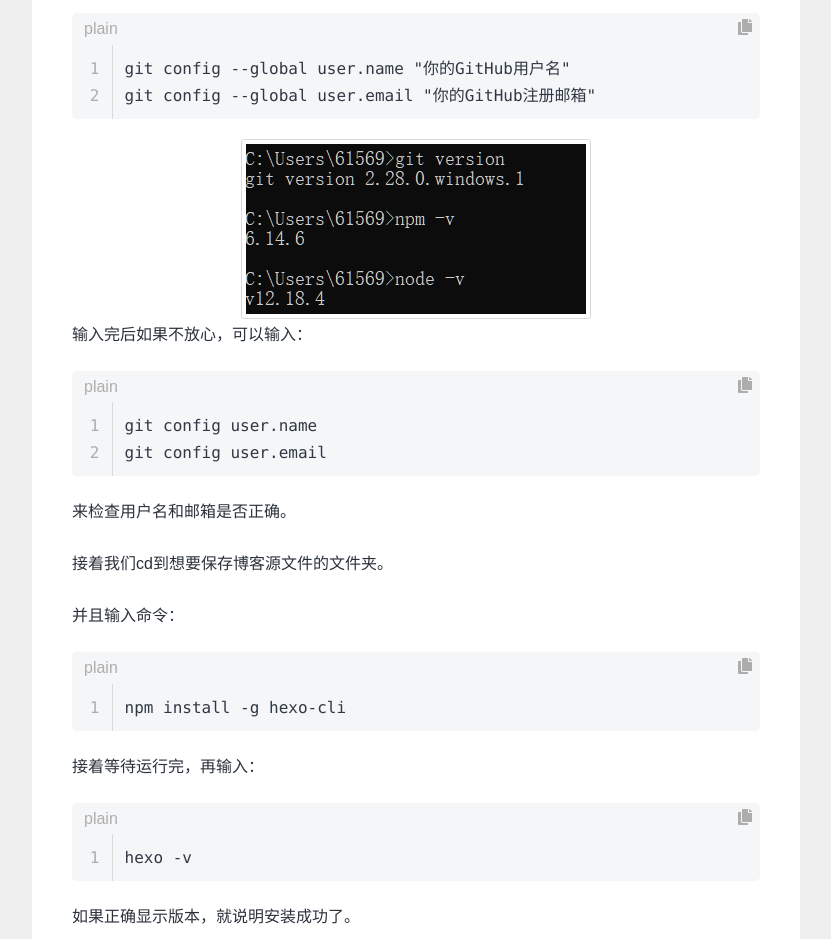
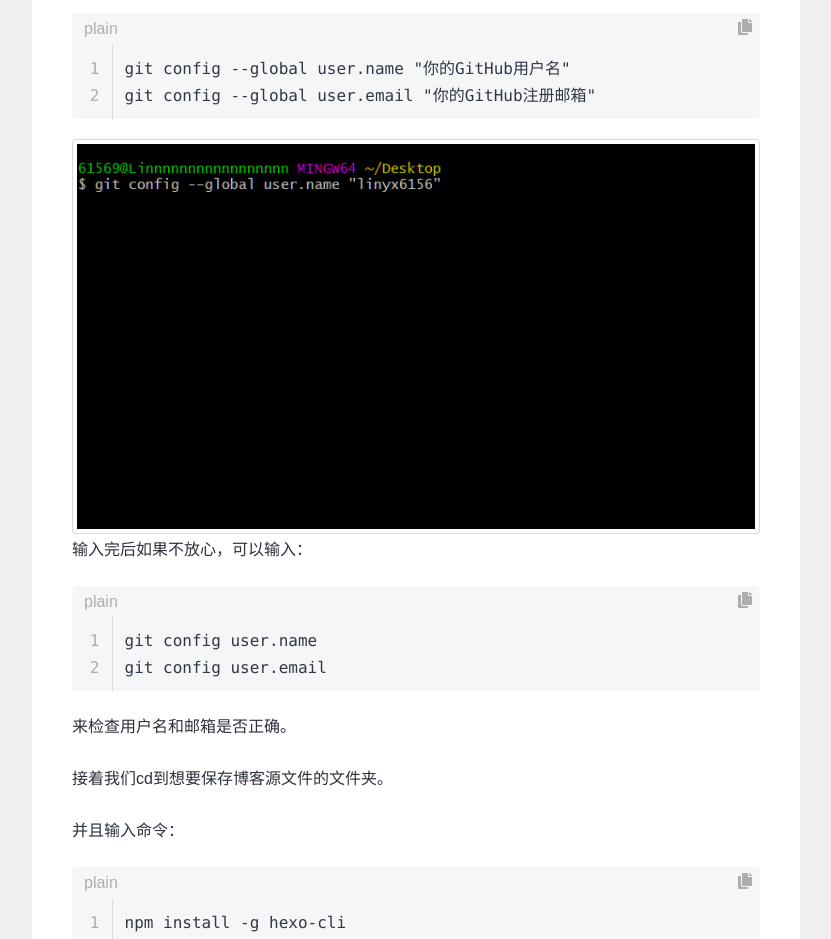
Before and after one commit to Linyxxxxx/linyxxxxx.github.io, a plain HTML site: page 2020/09/28/从零开始的个人博客-1/index.html in a window 1280 px wide. Shown: the part 2780-3719 px from the top of the page, without its empty margins (389-1220 px from the left). Drawn offline with nearby package versions, Linux system fonts and the light colour scheme; some packages are replaced by stand-ins of ours; a script that the page names is missing.

Commit message:
Site updated: 2020-09-29 21:39:33

```diff
--- a/2020/09/28/从零开始的个人博客-1/index.html
+++ b/2020/09/28/从零开始的个人博客-1/index.html
@@ -9,14 +9,14 @@
 <meta property="og:image" content="https://linyxxxxx.github.io/2020/09/28/%E4%BB%8E%E9%9B%B6%E5%BC%80%E5%A7%8B%E7%9A%84%E4%B8%AA%E4%BA%BA%E5%8D%9A%E5%AE%A2-1/github2.png">
 <meta property="og:image" content="https://linyxxxxx.github.io/2020/09/28/%E4%BB%8E%E9%9B%B6%E5%BC%80%E5%A7%8B%E7%9A%84%E4%B8%AA%E4%BA%BA%E5%8D%9A%E5%AE%A2-1/github3.png">
 <meta property="og:image" content="https://linyxxxxx.github.io/2020/09/28/%E4%BB%8E%E9%9B%B6%E5%BC%80%E5%A7%8B%E7%9A%84%E4%B8%AA%E4%BA%BA%E5%8D%9A%E5%AE%A2-1/hexo1.png">
-<meta property="og:image" content="https://linyxxxxx.github.io/2020/09/28/%E4%BB%8E%E9%9B%B6%E5%BC%80%E5%A7%8B%E7%9A%84%E4%B8%AA%E4%BA%BA%E5%8D%9A%E5%AE%A2-1/hexo1.png">
+<meta property="og:image" content="https://linyxxxxx.github.io/2020/09/28/%E4%BB%8E%E9%9B%B6%E5%BC%80%E5%A7%8B%E7%9A%84%E4%B8%AA%E4%BA%BA%E5%8D%9A%E5%AE%A2-1/hexo7.png">
 <meta property="og:image" content="https://linyxxxxx.github.io/2020/09/28/%E4%BB%8E%E9%9B%B6%E5%BC%80%E5%A7%8B%E7%9A%84%E4%B8%AA%E4%BA%BA%E5%8D%9A%E5%AE%A2-1/hexo2.png">
 <meta property="og:image" content="https://linyxxxxx.github.io/2020/09/28/%E4%BB%8E%E9%9B%B6%E5%BC%80%E5%A7%8B%E7%9A%84%E4%B8%AA%E4%BA%BA%E5%8D%9A%E5%AE%A2-1/hexo3.png">
 <meta property="og:image" content="https://linyxxxxx.github.io/2020/09/28/%E4%BB%8E%E9%9B%B6%E5%BC%80%E5%A7%8B%E7%9A%84%E4%B8%AA%E4%BA%BA%E5%8D%9A%E5%AE%A2-1/hexo4.png">
 <meta property="og:image" content="https://linyxxxxx.github.io/2020/09/28/%E4%BB%8E%E9%9B%B6%E5%BC%80%E5%A7%8B%E7%9A%84%E4%B8%AA%E4%BA%BA%E5%8D%9A%E5%AE%A2-1/hexo5.png">
 <meta property="og:image" content="https://linyxxxxx.github.io/2020/09/28/%E4%BB%8E%E9%9B%B6%E5%BC%80%E5%A7%8B%E7%9A%84%E4%B8%AA%E4%BA%BA%E5%8D%9A%E5%AE%A2-1/hexo6.png">
 <meta property="article:published_time" content="2020-09-28T07:49:09.000Z">
-<meta property="article:modified_time" content="2020-09-29T13:37:08.171Z">
+<meta property="article:modified_time" content="2020-09-29T13:39:20.280Z">
 <meta property="article:author" content="Linyx">
 <meta property="article:tag" content="计算机">
 <meta name="twitter:card" content="summary">
@@ -81,7 +81,7 @@ window.CONFIG = CONFIG;</script><meta name="generator" content="Hexo 5.2.0"></he
 <p>然后在这个页面输入：</p>
 <figure class="highlight plain"><div class="table-container"><table><tr><td class="gutter"><pre><span class="line">1</span><br><span class="line">2</span><br></pre></td><td class="code"><pre><span class="line">git config --global user.name &quot;你的GitHub用户名&quot;</span><br><span class="line">git config --global user.email &quot;你的GitHub注册邮箱&quot;</span><br></pre></td></tr></table></div></figure>
 
-<img src="/2020/09/28/%E4%BB%8E%E9%9B%B6%E5%BC%80%E5%A7%8B%E7%9A%84%E4%B8%AA%E4%BA%BA%E5%8D%9A%E5%AE%A2-1/hexo1.png" class title="GitBash配置信息">
+<img src="/2020/09/28/%E4%BB%8E%E9%9B%B6%E5%BC%80%E5%A7%8B%E7%9A%84%E4%B8%AA%E4%BA%BA%E5%8D%9A%E5%AE%A2-1/hexo7.png" class title="GitBash配置信息">
 
 <p>输入完后如果不放心，可以输入：</p>
 <figure class="highlight plain"><div class="table-container"><table><tr><td class="gutter"><pre><span class="line">1</span><br><span class="line">2</span><br></pre></td><td class="code"><pre><span class="line">git config user.name</span><br><span class="line">git config user.email</span><br></pre></td></tr></table></div></figure>
```
